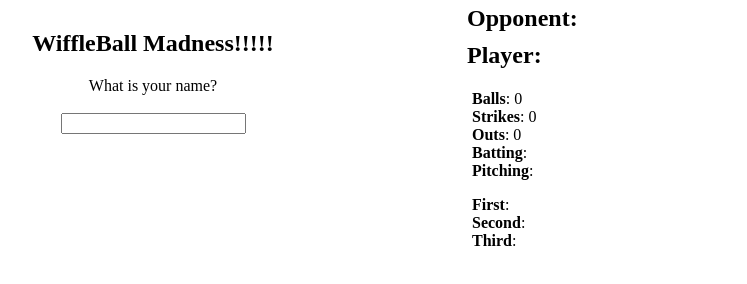
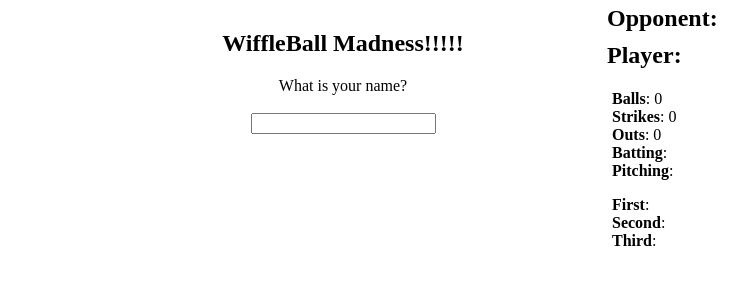
Before and after one commit to tken85/wiffleball, a website: page index.html in a window 1280 px wide. Shown: the whole page, without its empty margins (157-904 px from the left). Drawn offline with nearby package versions, Linux system fonts and the light colour scheme.

Commit message:
minor styling

```diff
--- a/app.js
+++ b/app.js
@@ -113,6 +113,9 @@ var moveRunners = function(batter, hitType){
     updateBaseDisplay();
   }
 };
+
+//create player class
+
 function Player(options){
   this.name = options.name;
   this.pitches = [options.pitch1, options.pitch2];
--- a/index.html
+++ b/index.html
@@ -6,6 +6,7 @@
     <link rel="stylesheet" href="styles.css" media="screen" title="no title" charset="utf-8">
   </head>
   <body>
+    <div class="container">
   <section>
  <h1>WiffleBall Madness!!!!!</h1>
  <div id="text-area">Decisions, Decisions</div>
@@ -28,6 +29,7 @@
       <li><b>Third</b>: <span id="third"></span><li>
     </ul>
   </aside>
+</div>
     <script src="bower_components/underscore/underscore.js" charset="utf-8"></script>
     <script src="bower_components/jquery/dist/jquery.js" charset="utf-8"></script>
     <script src="app.js" charset="utf-8"></script>
--- a/styles.css
+++ b/styles.css
@@ -3,13 +3,13 @@ body {
   padding: 0; }
 
 section {
-  width: 600px;
+  width: 500px;
   display: inline-block;
   text-align: center;
   padding: 10px; }
 
 aside {
-  width: 300px;
+  width: 200px;
   display: inline-block;
   vertical-align: top; }
 
@@ -30,3 +30,8 @@ h2 {
 
 #first, #second, #third {
   color: red; }
+
+.container{
+  width: 800px;
+  margin: 0 auto;
+}
```
